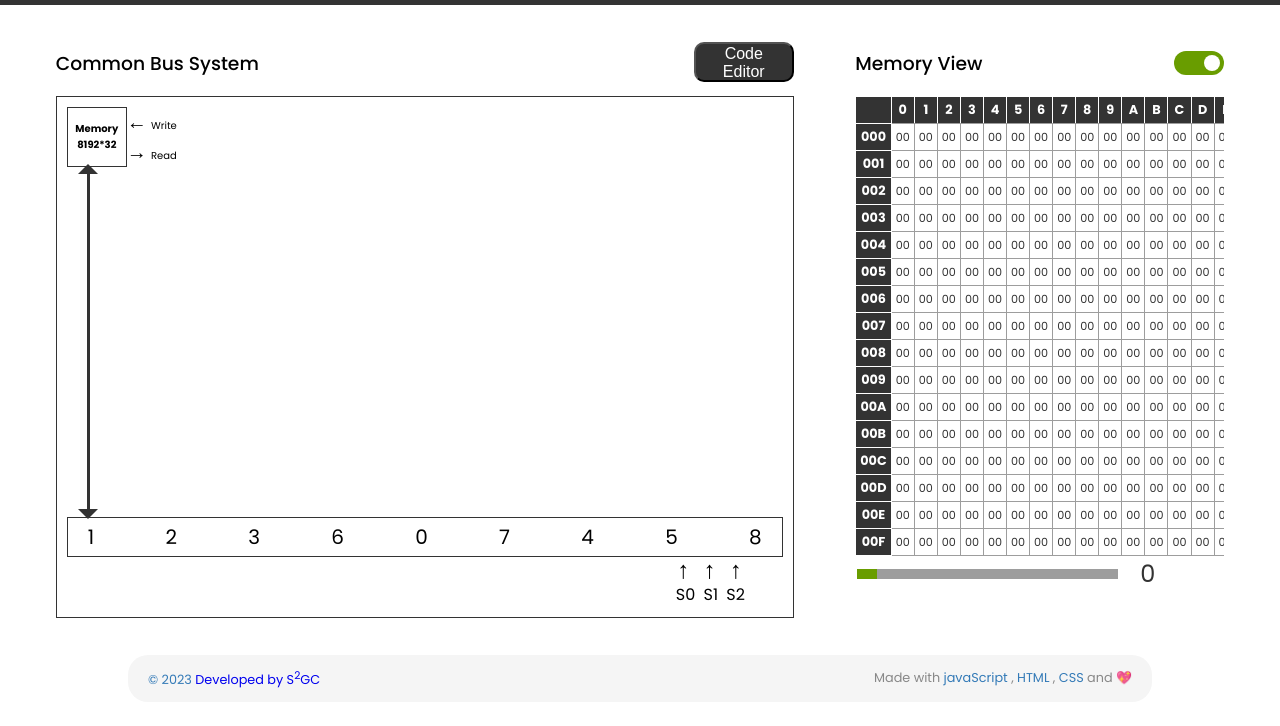
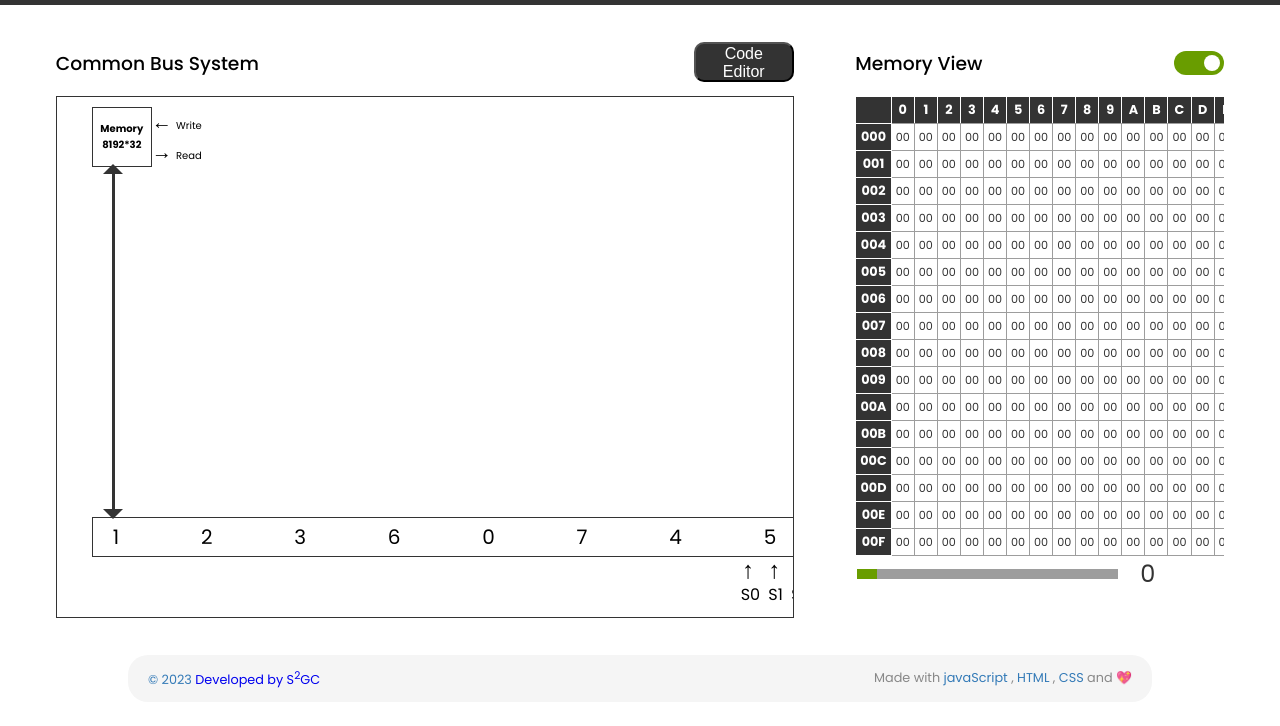
Before and after one commit to SaskarKhadka/The-S2GC, a plain HTML site: page S2GC/HTML/index.html in a window 1280 px wide. Shown: the part 52-778 px from the top of the page. Drawn offline with Linux system fonts and the light colour scheme.

Commit message:
bug fixed

```diff
--- a/S2GC/css/bus/busDetails.css
+++ b/S2GC/css/bus/busDetails.css
@@ -1,5 +1,3 @@
-
-
 .bus-selector {
   position: absolute;
   display: flex;
--- a/S2GC/css/bus/commonBus.css
+++ b/S2GC/css/bus/commonBus.css
@@ -9,21 +9,20 @@
   padding: 10px;
 }
 
+.bus-container {
+  width: 850px;
+}
+
 .bus-implementation-div {
   position: relative;
   height: 500px;
-  width: 100%;
-  display: flex;
-  justify-content: center;
-  align-items: center;
+  width: 800px;
+  margin: 0 auto;
 }
 
 @media only screen and (min-width: 768px) {
   .common-bus-container {
     width: 60%;
-  }
-  .common-bus-container {
-    justify-content: center;
   }
 }
 
@@ -34,7 +33,4 @@
     margin-right: 10%;
     margin-top: 5%;
   }
-  .common-bus-container {
-    justify-content: left;
-  }
 }
```
